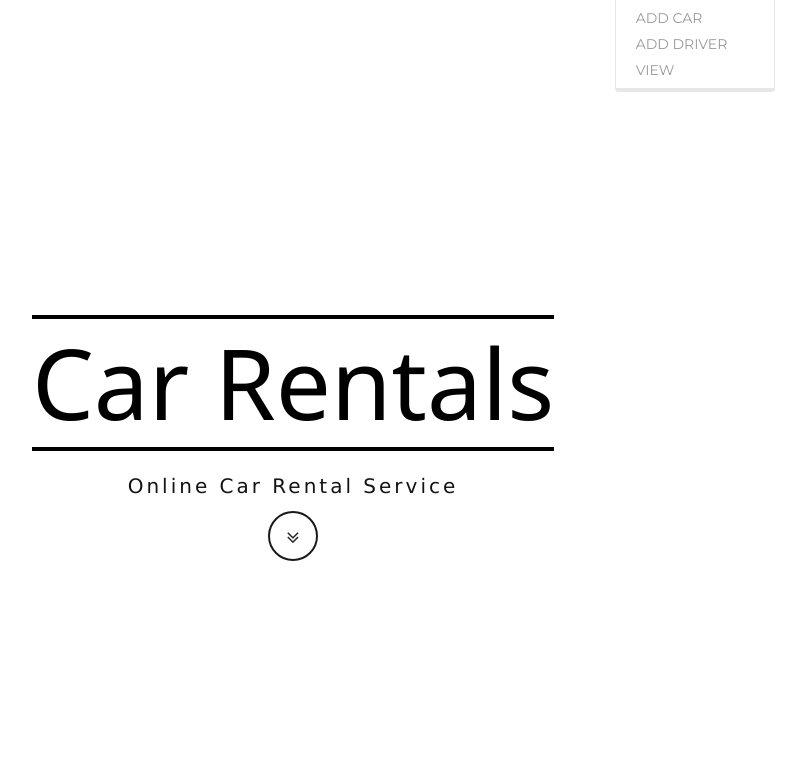
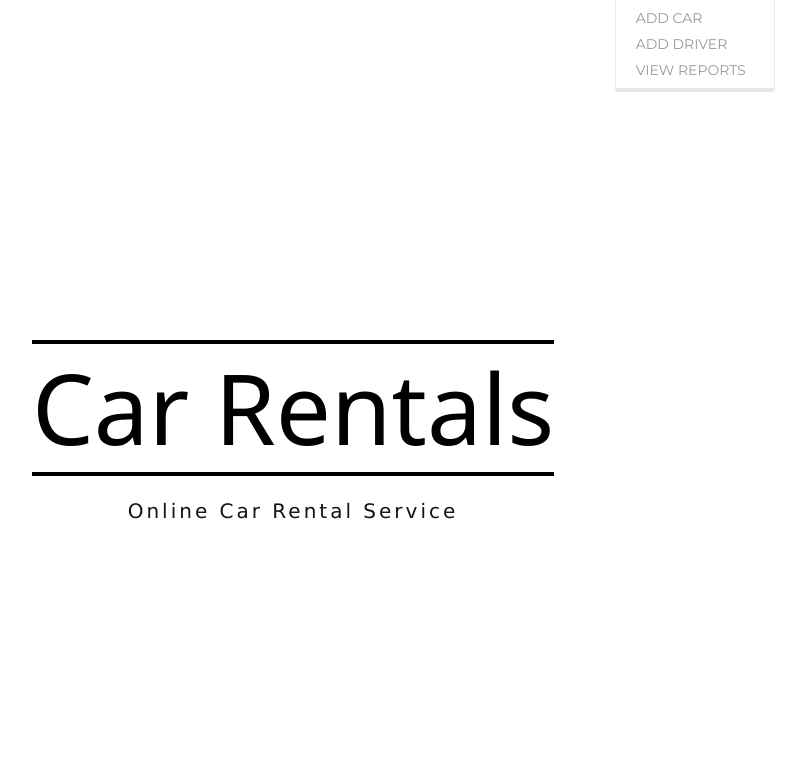
Before and after one commit to hassan-rahhal/Car_rental, a PHP site: page / in a window 1280 px wide, after a click on "CONTROL PANEL". Shown: the part 71-831 px from the top of the page, without its empty margins (347-1153 px from the left). Run offline with PHP 8.4, Linux system fonts and the light colour scheme; a user stored in the database is signed in; data comes from the database, SQL or seed files in the repository; some libraries are stand-ins or nearby versions.

Commit message:
adjusting navbar

```diff
--- a/booking.php
+++ b/booking.php
@@ -52,7 +52,7 @@ if(!isset($_SESSION['login_customer'])){
                 <ul class="dropdown-menu">
               <li> <a href="entercar.php">Add Car</a></li>
               <li> <a href="enterdriver.php"> Add Driver</a></li>
-              <li> <a href="clientview.php">View</a></li>
+              <li> <a href="clientview.php">View Reports</a></li>
 
             </ul>
             </li>
--- a/bookingconfirm.php
+++ b/bookingconfirm.php
@@ -127,7 +127,7 @@ if(!isset($_SESSION['login_customer'])){
                 <ul class="dropdown-menu">
               <li> <a href="entercar.php">Add Car</a></li>
               <li> <a href="enterdriver.php"> Add Driver</a></li>
-              <li> <a href="clientview.php">View</a></li>
+              <li> <a href="clientview.php">View Reports</a></li>
 
             </ul>
             </li>
@@ -286,7 +286,7 @@ if(!isset($_SESSION['login_customer'])){
                 <ul class="dropdown-menu">
               <li> <a href="entercar.php">Add Car</a></li>
               <li> <a href="enterdriver.php"> Add Driver</a></li>
-              <li> <a href="clientview.php">View</a></li>
+              <li> <a href="clientview.php">View Reports</a></li>
 
             </ul>
             </li>
--- a/client_registered_success.php
+++ b/client_registered_success.php
@@ -66,7 +66,7 @@
                 <ul class="dropdown-menu">
               <li> <a href="entercar.php">Add Car</a></li>
               <li> <a href="enterdriver.php"> Add Driver</a></li>
-              <li> <a href="clientview.php">View</a></li>
+              <li> <a href="clientview.php">View Reports</a></li>
 
             </ul>
             </li>
--- a/clientlogin.php
+++ b/clientlogin.php
@@ -50,7 +50,7 @@ if(isset($_SESSION['login_client'])){
                                     <ul class="dropdown-menu">
                                         <li> <a href="entercar.php">Add Car</a></li>
                                         <li> <a href="enterdriver.php"> Add Driver</a></li>
-                                        <li> <a href="clientview.php">View</a></li>
+                                        <li> <a href="clientview.php">View Reports</a></li>
 
                                     </ul>
                                 </li>
--- a/clientsignup.php
+++ b/clientsignup.php
@@ -40,7 +40,7 @@
                                     <ul class="dropdown-menu">
                                         <li> <a href="entercar.php">Add Car</a></li>
                                         <li> <a href="enterdriver.php"> Add Driver</a></li>
-                                        <li> <a href="clientview.php">View</a></li>
+                                        <li> <a href="clientview.php">View Reports</a></li>
                                     </ul>
                                 </li>
                             </ul>
--- a/clientview.php
+++ b/clientview.php
@@ -46,7 +46,7 @@ $conn = Connect();
                 <ul class="dropdown-menu">
               <li> <a href="entercar.php">Add Car</a></li>
               <li> <a href="enterdriver.php"> Add Driver</a></li>
-              <li> <a href="clientview.php">View</a></li>
+              <li> <a href="clientview.php">View Reports</a></li>
 
             </ul>
             </li>
--- a/customer_registered_success.php
+++ b/customer_registered_success.php
@@ -65,7 +65,7 @@
                 <ul class="dropdown-menu">
               <li> <a href="entercar.php">Add Car</a></li>
               <li> <a href="enterdriver.php"> Add Driver</a></li>
-              <li> <a href="clientview.php">View</a></li>
+              <li> <a href="clientview.php">View Reports</a></li>
 
             </ul>
             </li>
--- a/customerlogin.php
+++ b/customerlogin.php
@@ -51,7 +51,7 @@ header("location: index.php"); //Redirecting
                                     <ul class="dropdown-menu">
                                         <li> <a href="entercar.php">Add Car</a></li>
                                         <li> <a href="enterdriver.php"> Add Driver</a></li>
-                                        <li> <a href="clientview.php">View</a></li>
+                                        <li> <a href="clientview.php">View Reports</a></li>
 
                                     </ul>
                                 </li>
--- a/customersignup.php
+++ b/customersignup.php
@@ -39,7 +39,7 @@
                                     <ul class="dropdown-menu">
                                         <li> <a href="entercar.php">Add Car</a></li>
                                         <li> <a href="enterdriver.php"> Add Driver</a></li>
-                                        <li> <a href="clientview.php">View</a></li>
+                                        <li> <a href="clientview.php">View Reports</a></li>
                                     </ul>
                                 </li>
                             </ul>
--- a/entercar.php
+++ b/entercar.php
@@ -45,7 +45,7 @@ include('session_client.php'); ?>
                 <ul class="dropdown-menu">
               <li> <a href="entercar.php">Add Car</a></li>
               <li> <a href="enterdriver.php"> Add Driver</a></li>
-              <li> <a href="clientview.php">View</a></li>
+              <li> <a href="clientview.php">View Reports</a></li>
 
             </ul>
             </li>
--- a/entercar1.php
+++ b/entercar1.php
@@ -44,7 +44,7 @@
                 <ul class="dropdown-menu">
               <li> <a href="entercar.php">Add Car</a></li>
               <li> <a href="enterdriver.php"> Add Driver</a></li>
-              <li> <a href="clientview.php">View</a></li>
+              <li> <a href="clientview.php">View Reports</a></li>
 
             </ul>
             </li>
--- a/enterdriver.php
+++ b/enterdriver.php
@@ -44,7 +44,7 @@ include('session_client.php'); ?>
                 <ul class="dropdown-menu">
               <li> <a href="entercar.php">Add Car</a></li>
               <li> <a href="enterdriver.php"> Add Driver</a></li>
-              <li> <a href="clientview.php">View</a></li>
+              <li> <a href="clientview.php">View Reports</a></li>
 
             </ul>
             </li>
--- a/enterdriver1.php
+++ b/enterdriver1.php
@@ -44,7 +44,7 @@
                 <ul class="dropdown-menu">
               <li> <a href="entercar.php">Add Car</a></li>
               <li> <a href="enterdriver.php"> Add Driver</a></li>
-              <li> <a href="clientview.php">View</a></li>
+              <li> <a href="clientview.php">View Reports</a></li>
 
             </ul>
             </li>
--- a/index.php
+++ b/index.php
@@ -50,7 +50,7 @@ $conn = Connect();
                 <ul class="dropdown-menu">
               <li> <a href="entercar.php">Add Car</a></li>
               <li> <a href="enterdriver.php"> Add Driver</a></li>
-              <li> <a href="clientview.php">View</a></li>
+              <li> <a href="clientview.php">View Reports</a></li>
 
             </ul>
             </li>
@@ -120,9 +120,7 @@ $conn = Connect();
                             <p class="intro-text">
                                 Online Car Rental Service
                             </p>
-                            <a href="#sec2" class="btn btn-circle page-scroll blink">
-                                <i class="fa fa-angle-double-down animated"></i>
-                            </a>
+
                         </div>
                     </div>
                 </div>
--- a/mybookings.php
+++ b/mybookings.php
@@ -46,7 +46,7 @@ $conn = Connect();
                 <ul class="dropdown-menu">
               <li> <a href="entercar.php">Add Car</a></li>
               <li> <a href="enterdriver.php"> Add Driver</a></li>
-              <li> <a href="clientview.php">View</a></li>
+              <li> <a href="clientview.php">View Reports</a></li>
 
             </ul>
             </li>
--- a/prereturncar.php
+++ b/prereturncar.php
@@ -46,7 +46,7 @@ $conn = Connect();
                 <ul class="dropdown-menu">
               <li> <a href="entercar.php">Add Car</a></li>
               <li> <a href="enterdriver.php"> Add Driver</a></li>
-              <li> <a href="clientview.php">View</a></li>
+              <li> <a href="clientview.php">View Reports</a></li>
 
             </ul>
             </li>
--- a/printbill.php
+++ b/printbill.php
@@ -47,7 +47,7 @@ $conn = Connect();
                 <ul class="dropdown-menu">
               <li> <a href="entercar.php">Add Car</a></li>
               <li> <a href="enterdriver.php"> Add Driver</a></li>
-              <li> <a href="clientview.php">View</a></li>
+              <li> <a href="clientview.php">View Reports</a></li>
 
             </ul>
             </li>
--- a/returncar.php
+++ b/returncar.php
@@ -46,7 +46,7 @@ $conn = Connect();
                 <ul class="dropdown-menu">
               <li> <a href="entercar.php">Add Car</a></li>
               <li> <a href="enterdriver.php"> Add Driver</a></li>
-              <li> <a href="clientview.php">View</a></li>
+              <li> <a href="clientview.php">View Reports</a></li>
 
             </ul>
             </li>
```
